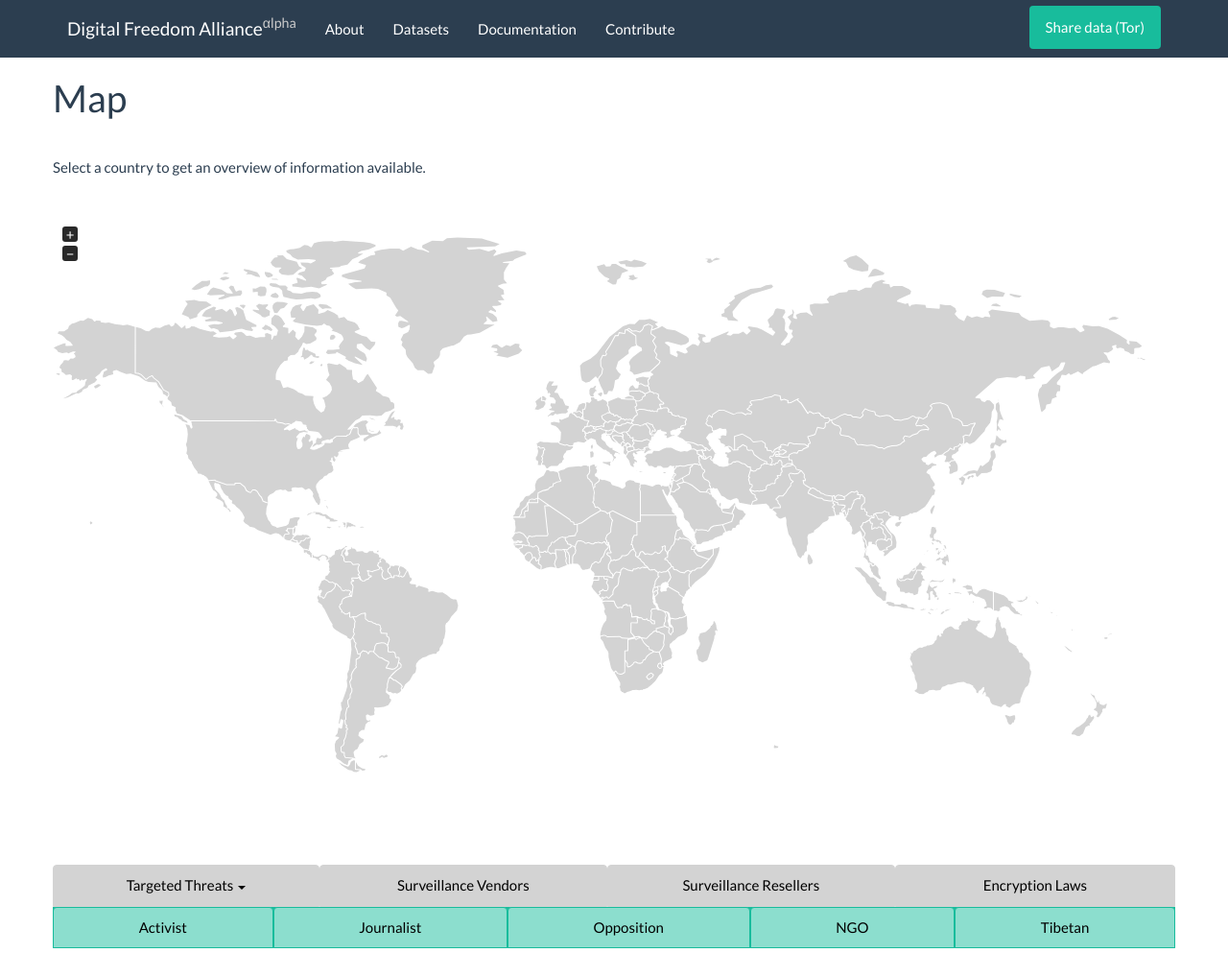
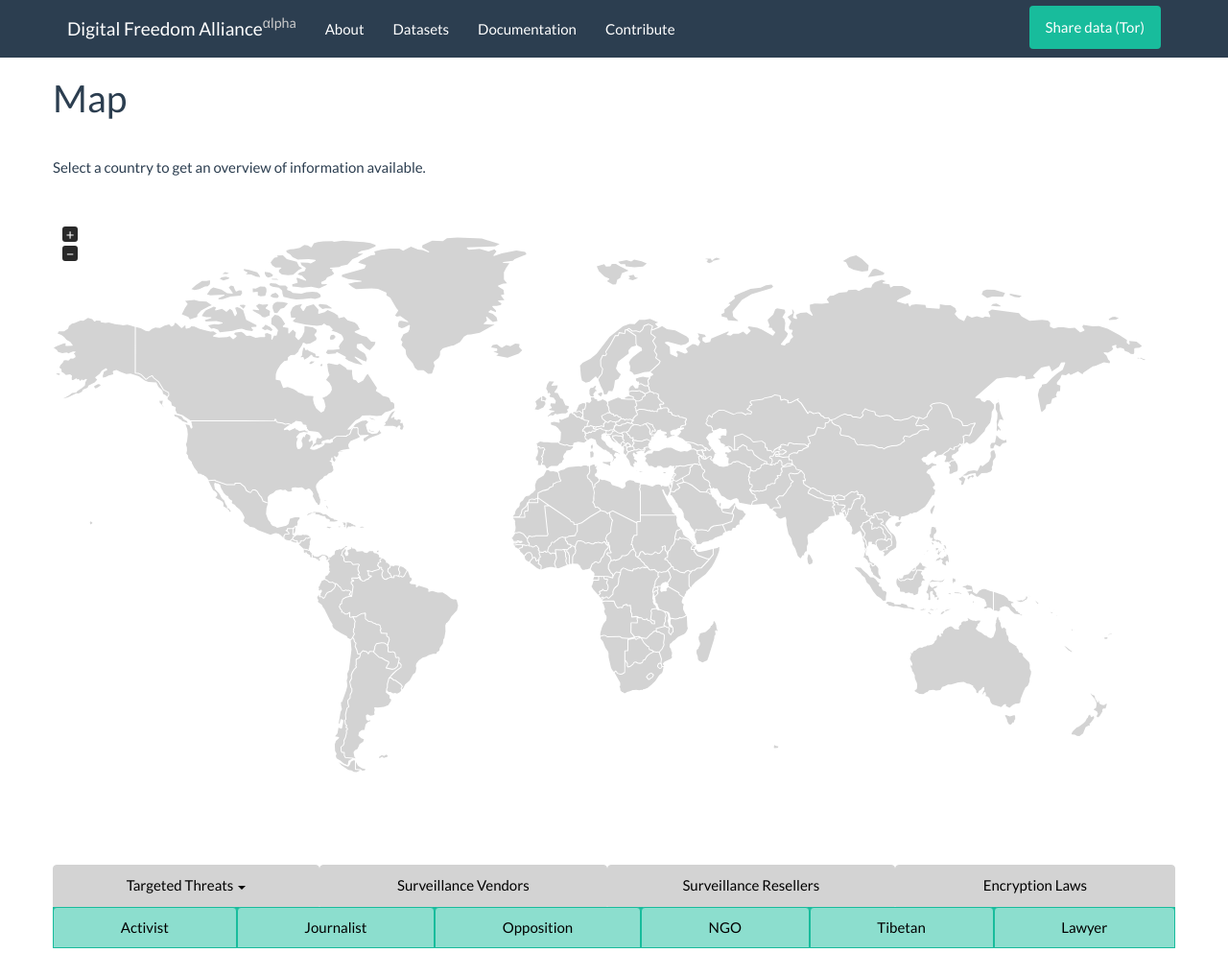
Before and after one commit to digitalfreedom/website, a Jekyll site: the page built from map.md, in a window 1280 px wide and 1018 px high. Shown: the whole window at 96% size. Built offline with Jekyll 4.4.1, drawn with Linux system fonts in a browser that asks for light colours.

Commit message:
Added lawyers tab

```diff
--- a/map.md
+++ b/map.md
@@ -34,6 +34,7 @@
      <li class="target-selector"><a href="#opposition">Opposition</a></li>
      <li class="target-selector"><a href="#ngo">NGO</a></li>
      <li class="target-selector"><a href="#tibetan">Tibetan</a></li>
+     <li class="target-selector"><a href="#lawyer">Lawyer</a></li>
   </ul>
 </div>
 </div>
```
